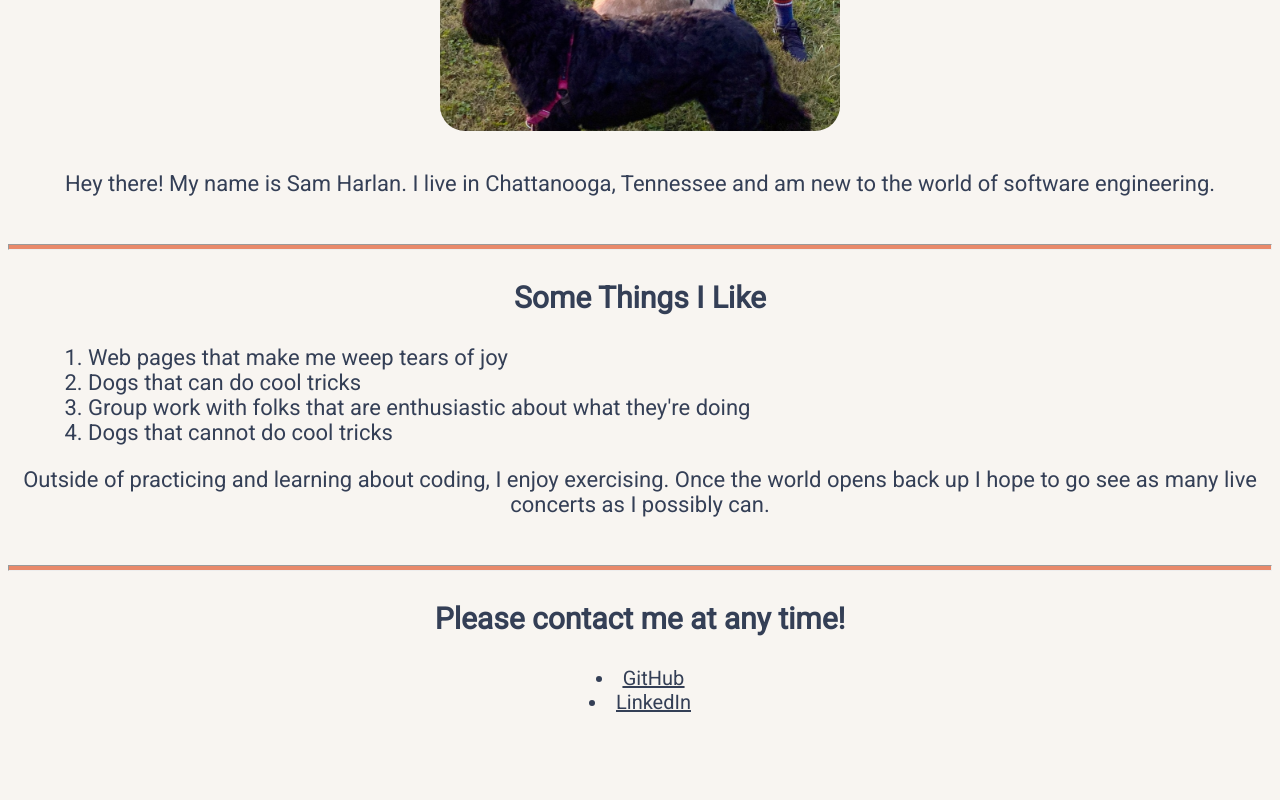
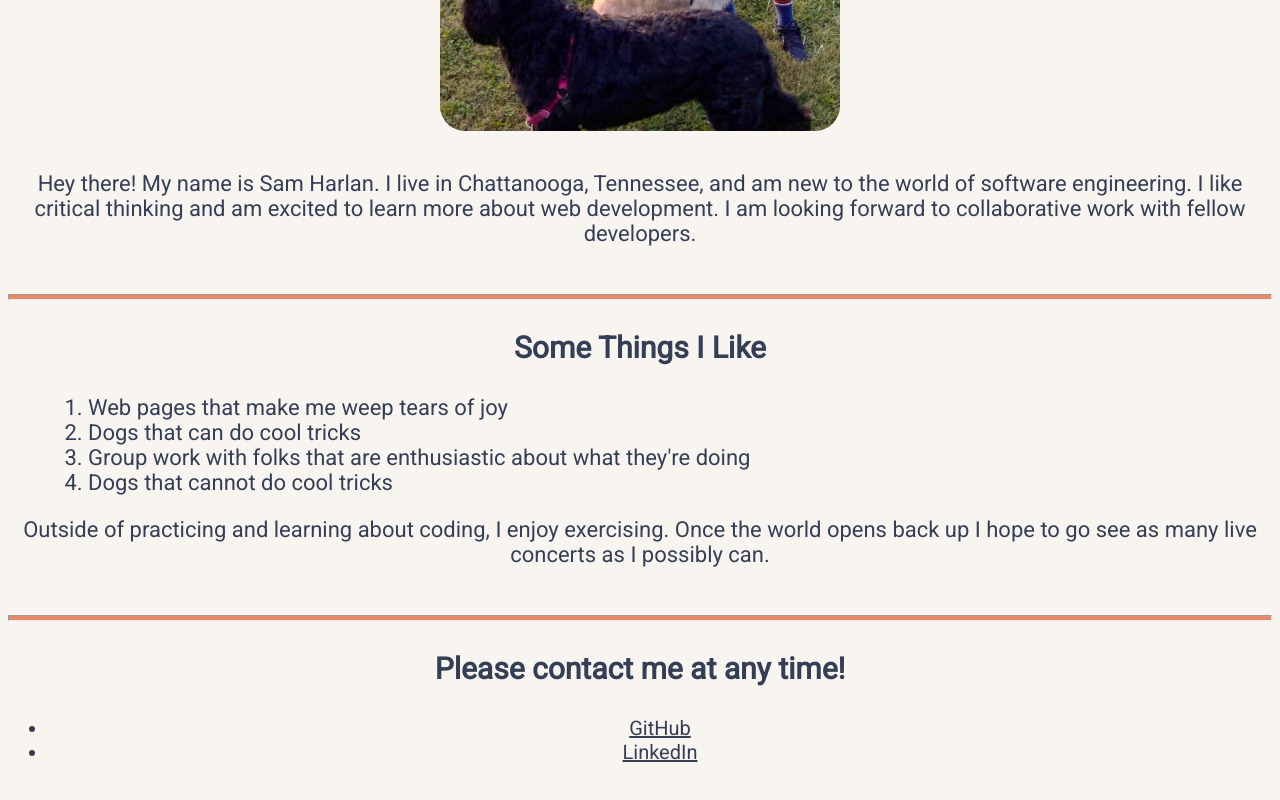
Before and after one commit to samaharlan/profile, a plain HTML site: page index.html in a window 1280 px wide. Shown: the part 732-1532 px from the top of the page. Before the commit the page ends 1478 px from the top, so only its background shows below. Drawn offline with Linux system fonts and the light colour scheme.

Commit message:
Added more info to the 'about me' and added code corrections

```diff
--- a/index.html
+++ b/index.html
@@ -4,8 +4,6 @@
     <meta charset="utf-8">
     <meta name="viewport" content="width=device-width">
     <title>My Profile</title>
-    <!-- no JS yet but maybe soon -->
-    <script src="script.js"></script>
     <link href="style.css" rel="stylesheet" type="text/css"/>
     <!--Font for style-->
       <link rel="preconnect" href="https://fonts.gstatic.com">
@@ -18,11 +16,11 @@
         <h1>Sam Harlan</h1>
         <hr class="header-break">
         <h2>Software Pre-Developer</h2>
-        <img src="picture.jpg">
+        <img src="picture.jpg" alt="picture of self">
       </header>
         <br>
         <article>
-          <p>Hey there! My name is Sam Harlan. I live in Chattanooga, Tennessee and am new to the world of software engineering.</p>
+          <p>Hey there! My name is Sam Harlan. I live in Chattanooga, Tennessee, and am new to the world of software engineering. I like critical thinking and am excited to learn more about web development. I am looking forward to collaborative work with fellow developers.</p>
            <!-- break used for stylistic reasons -->
           <br>
           <!-- created class for hr elements so i could stylize them -->
@@ -34,21 +32,21 @@
             <li>Group work with folks that are enthusiastic about what they're doing</li>
             <li>Dogs that cannot do cool tricks</li>
           </ol>
-          <p>Outside of practicing and learning about coding, I enjoy exercising. Once the world opens back up I hope to go see as many live concerts as I possibly can.
+          <p>Outside of practicing and learning about coding, I enjoy exercising. Once the world opens back up I hope to go see as many live concerts as I possibly can.</p>
         </article>
           <br>
         <article>
           <hr class="break">
           <footer>
             <h3>Please contact me at any time!</h3>
-            <u class="links">
-              <a href="https://github.com/samaharlan" target="_blank">
-              <li>GitHub</li>
-              <a href="https://www.linkedin.com/in/sam-harlan-99b260169/" target="_blank">
-              <li>LinkedIn</li>
-              <br>
+            <ul class="links">
+              <li><a href="https://github.com/samaharlan" target="_blank">GitHub</a></li>
+              <li><a href="https://www.linkedin.com/in/sam-harlan-99b260169/" target="_blank">LinkedIn</a></li>
             </ul>
+            <br>
           </footer>
         </article>
+    <!-- no JS yet but maybe soon -->
+    <script src="script.js"></script>
   </body>
 </html>
```
